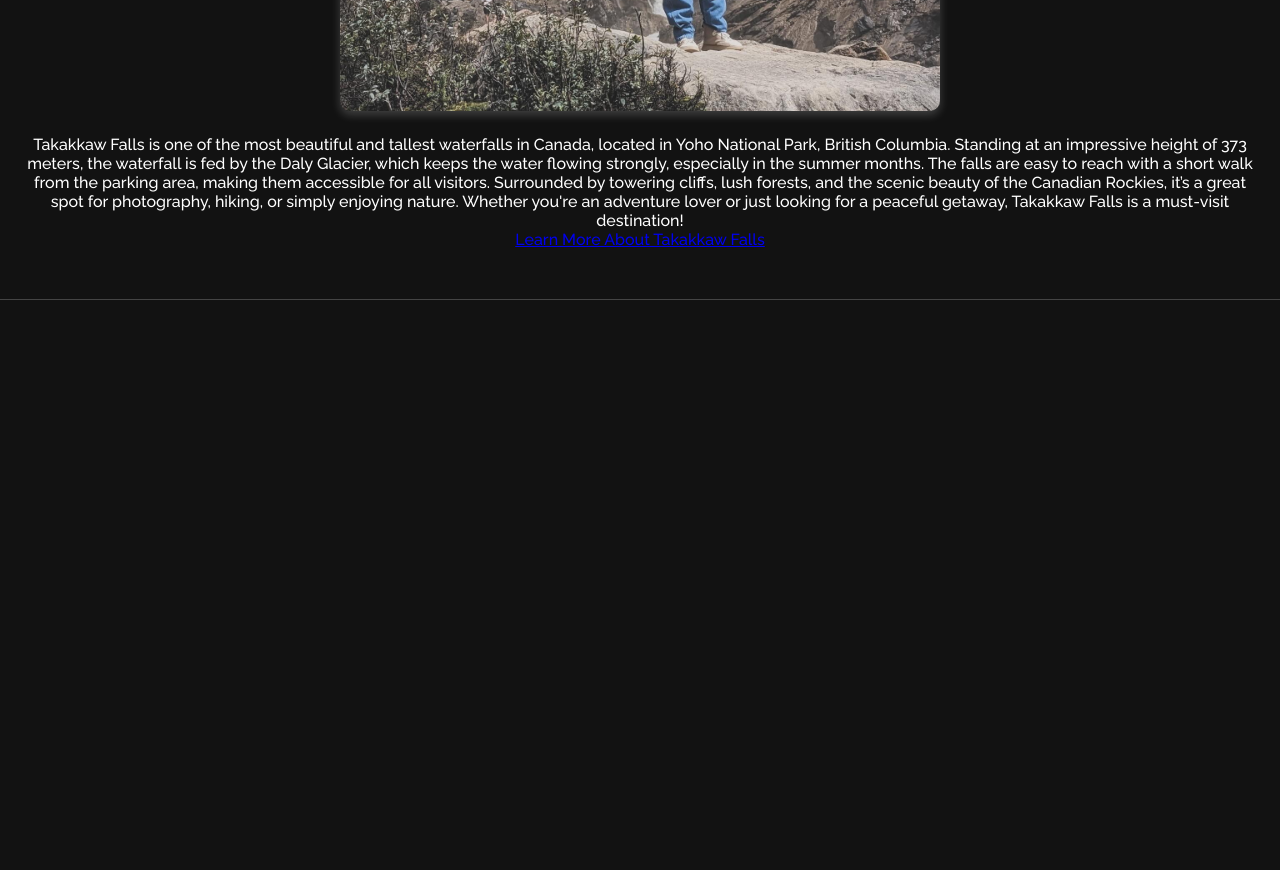
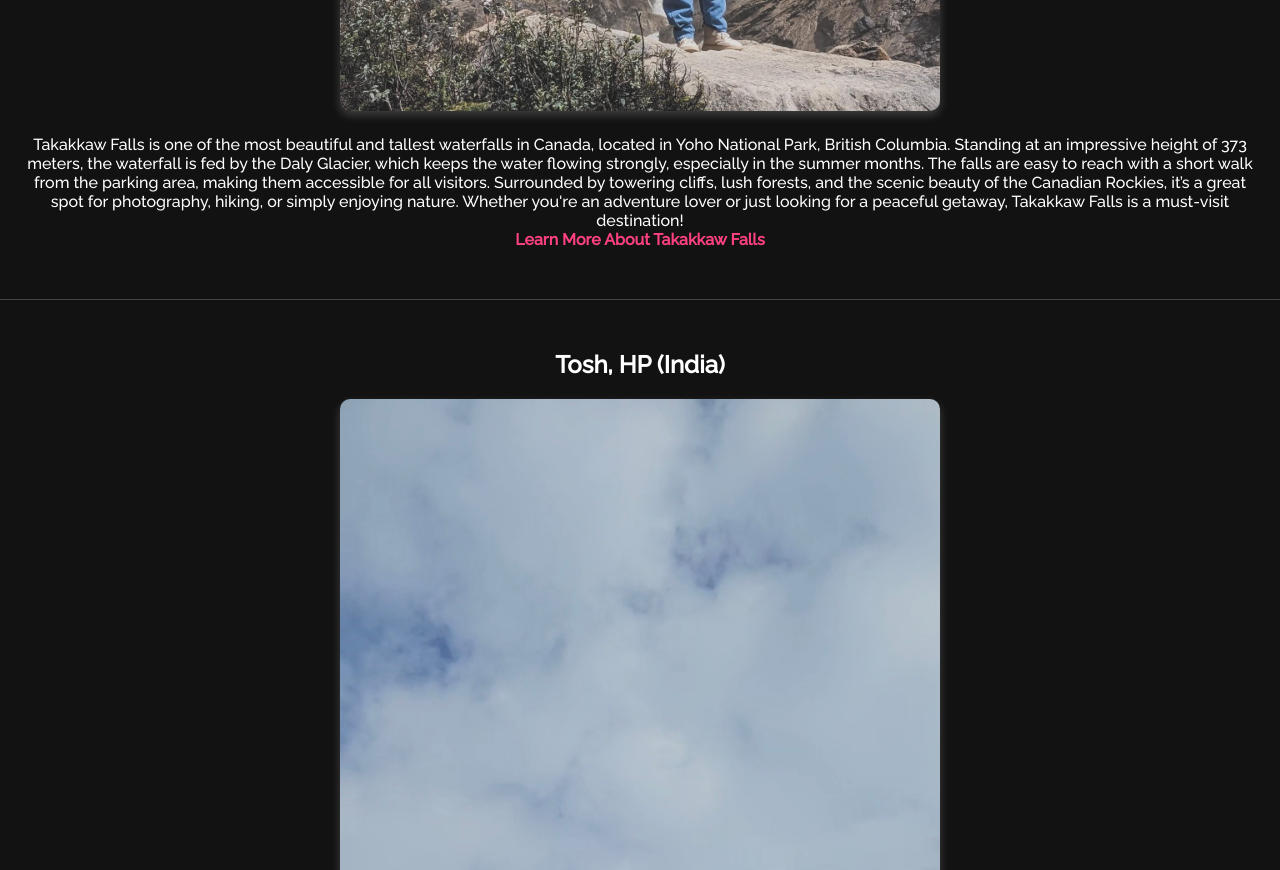
Before and after one commit to anieshvohra/cprg-218-travelogue, a plain HTML site: page index.html in a window 1280 px wide. Shown: the part 1445-2315 px from the top of the page. Before the commit the page ends 1745 px from the top, so only its background shows below. Drawn offline with Linux system fonts and the light colour scheme.

Commit message:
Modified Site
Updated site with the third location information, which is added in index.html. In styles.css, the Hover effect is used to underline the links, Neon pink color is added to the external link's style, which gives the more attractive look of text to the website.

```diff
--- a/index.html
+++ b/index.html
@@ -53,3 +53,15 @@
 
         <a href="https://www.field.ca/yohonationalpark/waterfalls/" target="_blank">Learn More About Takakkaw Falls</a>
     </section>
+
+     <!-- Third travel location -->
+     <section id="location3">
+        <h2>Tosh, HP (India)</h2>
+
+        <img src="Tosh.jpg" alt="Tosh, Himachal Pradesh (India)">
+
+        <p>Tosh is a peaceful village in Himachal Pradesh, India, located in the beautiful Parvati Valley. It’s a popular spot for backpackers and nature lovers because of its stunning views of snow-capped mountains, forests, and rivers. The village is also great for trekking, with trails that lead to other amazing scenic spots in the valley. The calm vibe of Tosh makes it the perfect place to relax and enjoy nature, away from the hustle and bustle of city life. You can also explore the local culture, try some tasty food, and experience the village's traditional way of life. Whether you want to adventure or just chill, Tosh has it all!</p>
+
+        <a href="https://www.hptourtravel.com/traveliq/tosh-himachal-pradesh/" target="_blank">Learn More About Tosh</a>
+    </section>
+</main>
--- a/styles.css
+++ b/styles.css
@@ -26,6 +26,11 @@
     margin-top: 100px; /* Prevent content from hiding under the fixed header */
 }
 
+/* Enable smooth scrolling effect for navigation links */
+html {
+    scroll-behavior: smooth;
+}
+
 /* Styling for each travel section */
 section {
     padding: 50px 20px; /* Add padding to sections */
@@ -40,3 +45,13 @@
     margin: 20px 0; /* Add spacing around images */
     box-shadow: 0px 4px 10px rgba(255, 255, 255, 0.2); /* Add a soft glow effect */
 }
+/* Style external links */
+a {
+    color: #ff4081; /* Neon pink for vibrant contrast */
+    text-decoration: none; /* Remove underlines by default */
+    font-weight: bold;
+}
+
+a:hover {
+    text-decoration: underline; /* Underline links on hover */
+}
```
